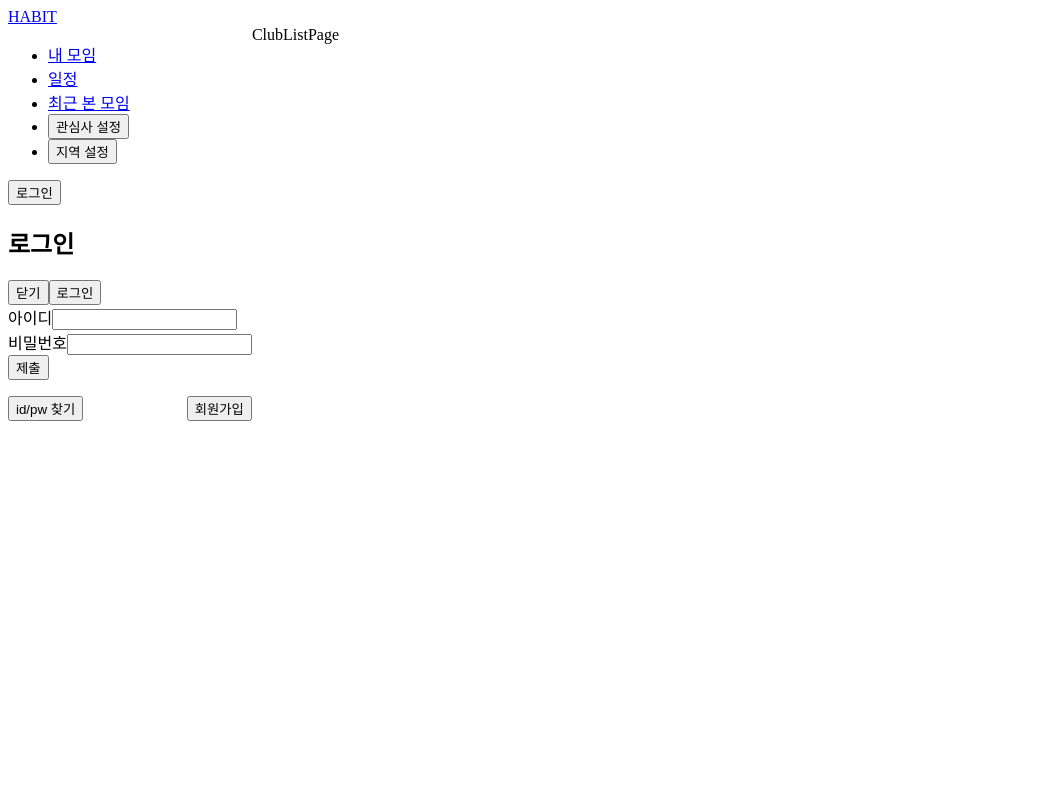
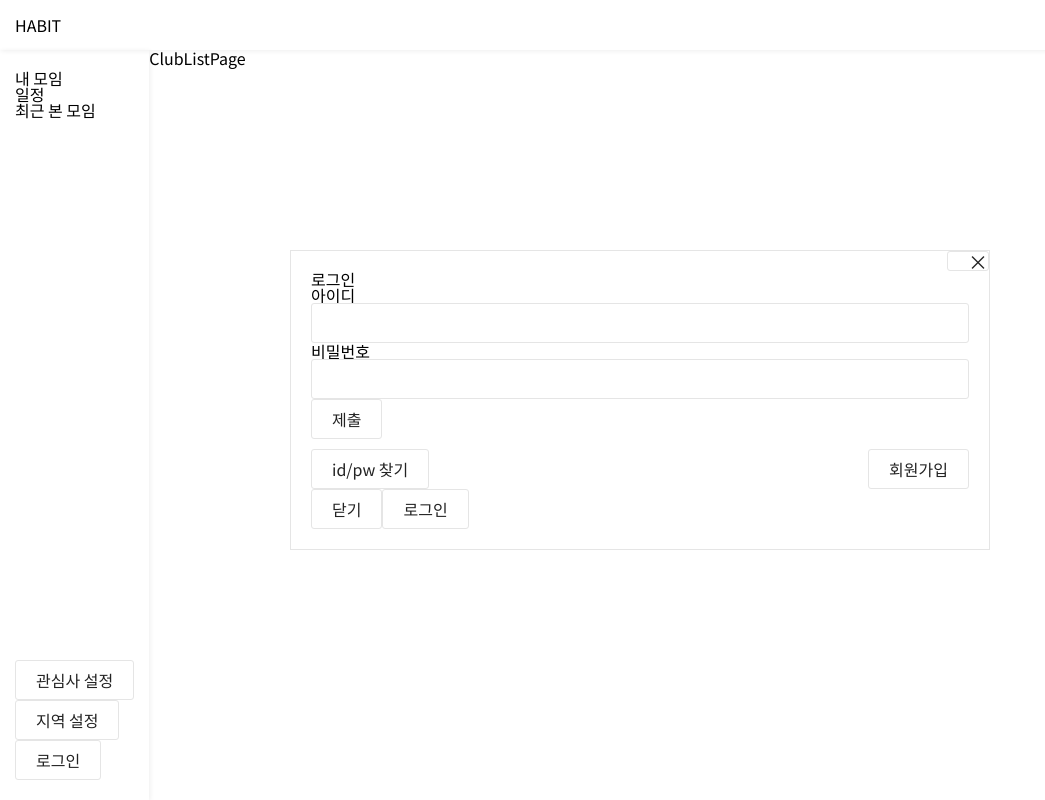
Before and after one commit to Team-ants-grasshoppers/habit-frontend, a React (Vite) app: page /clublist in a window 1280 px wide. Both pictures are taken after a click on the button "로그인". Shown: the whole page, without its empty margins (0-1045 px from the left). Built offline with nearby package versions, Linux system fonts and the light colour scheme; a web font is replaced by a local one.

Commit message:
design: 공통 디자인 및 요소 구분 스타일 적용

```diff
--- a/src/App.tsx
+++ b/src/App.tsx
@@ -1,10 +1,12 @@
 import { BrowserRouter } from 'react-router-dom';
 import AppRoutes from './routes';
+import GlobalStyle from './common/style/GlobalStyle';
 
 function App() {
   return (
     <>
       <BrowserRouter>
+        <GlobalStyle />
         <AppRoutes />
       </BrowserRouter>
     </>
--- a/src/common/components/ui/Modal.tsx
+++ b/src/common/components/ui/Modal.tsx
@@ -1,4 +1,5 @@
-import React, { useState } from 'react';
+import styled from '@emotion/styled';
+import React, { useEffect, useState } from 'react';
 
 /**
  * 입력 필드의 구성 정보
@@ -81,6 +82,27 @@ const Modal: React.FC<ModalProps> = ({
 }) => {
   const [formState, setFormState] = useState<Record<string, string>>({});
 
+  // 모달 상태에 따라 body에 클래스 onModal 추가/제거
+  useEffect(() => {
+    isOpen ? document.body.classList.add('onModal') : document.body.classList.remove('onModal');
+    return () => {
+      document.body.classList.remove('onModal');
+    };
+  }, [isOpen]);
+
+  // esc로 모달창 닫기
+  useEffect(() => {
+    if (!isOpen || !onCancel) return;
+    const handleKeyDown = (e: KeyboardEvent) => {
+      if (e.key === 'Escape') onCancel();
+    };
+
+    window.addEventListener('keydown', handleKeyDown);
+    return () => {
+      window.removeEventListener('keydown', handleKeyDown);
+    };
+  }, [isOpen, onCancel]);
+
   if (!isOpen) return null;
 
   const handleCheckboxChange = (item: string) => {
@@ -103,8 +125,8 @@ const Modal: React.FC<ModalProps> = ({
   };
 
   return (
-    <div>
-      <div>
+    <>
+      <ModalStyle>
         {title && <h2>{title}</h2>}
         {description && <p>{description}</p>}
 
@@ -139,16 +161,49 @@ const Modal: React.FC<ModalProps> = ({
           </div>
         )}
 
+        {children && <div>{children}</div>}
         {(confirmText && onConfirm) || (cancelText && onCancel) ? (
           <div>
             {cancelText && onCancel && <button onClick={onCancel}>{cancelText}</button>}
             {confirmText && onConfirm && <button onClick={handleConfirm}>{confirmText}</button>}
           </div>
         ) : null}
-        {children && <div>{children}</div>}
-      </div>
-    </div>
+
+        {/* 닫기 버튼 */}
+        {onCancel && (
+          <div>
+            <CloseModal onClick={onCancel} aria-label="모달 닫기">
+              ×
+            </CloseModal>
+          </div>
+        )}
+      </ModalStyle>
+    </>
   );
 };
 
 export default Modal;
+
+const ModalStyle = styled.div`
+  position: fixed;
+  width: 80%;
+  background: white;
+  border: var(--border);
+  left: 50%;
+  top: 50%;
+  transform: translate(-50%, -50%);
+  max-width: 70rem;
+  min-width: 32rem;
+  padding: 2rem;
+  min-height: 30rem;
+`;
+
+const CloseModal = styled.button`
+  position: absolute;
+  top: 0;
+  right: 0;
+  width: 2rem;
+  height: 2rem;
+  border: var(--border);
+  font-size: 2rem;
+`;
--- a/src/common/layout/Header.tsx
+++ b/src/common/layout/Header.tsx
@@ -1,12 +1,23 @@
-// src/components/layout/Header.tsx
+import styled from '@emotion/styled';
 import { Link } from 'react-router-dom';
+import { alc, flexStyle, jb, sectionStyle } from '../style/common.css';
+import { layoutTheme } from './layoutStyle.css';
 
 const Header = () => {
   return (
-    <header>
+    <HeaderStyle>
       <Link to="/">HABIT</Link>
-    </header>
+    </HeaderStyle>
   );
 };
 
 export default Header;
+
+const HeaderStyle = styled.header`
+  ${sectionStyle}
+  ${flexStyle}
+  ${jb}
+  ${alc}
+  box-shadow: var(--shadow);
+  height: ${layoutTheme.header.height};
+`;
--- a/src/common/layout/Layout.tsx
+++ b/src/common/layout/Layout.tsx
@@ -6,7 +6,7 @@ const Layout = () => {
   return (
     <>
       <Header />
-      <div style={{ display: 'flex' }}>
+      <div style={{ display: 'flex', height: '100%' }}>
         <Sidebar />
         <main>
           <Outlet />
--- a/src/common/layout/Sidebar.tsx
+++ b/src/common/layout/Sidebar.tsx
@@ -6,6 +6,9 @@ import { RootState } from '../../store';
 import Login from '../../features/user/components/Login';
 import InterestModal from '../components/utils/InterestModal';
 import RegionModal from '../components/utils/RegionModal';
+import styled from '@emotion/styled';
+import { fc, flexStyle, jb, sectionStyle } from '../style/common.css';
+import { layoutTheme } from './layoutStyle.css';
 
 const Sidebar: React.FC = () => {
   const userState = useSelector((state: RootState) => state.user);
@@ -18,7 +21,7 @@ const Sidebar: React.FC = () => {
   const [selectedRegions, setSelectedRegions] = useState<string[]>([]);
 
   return (
-    <aside>
+    <AsideStyle>
       <nav>
         <ul>
           <li>
@@ -30,16 +33,18 @@ const Sidebar: React.FC = () => {
           <li>
             <Link to="/recent">최근 본 모임</Link>
           </li>
+        </ul>
+      </nav>
+
+      <div>
+        <ul>
           <li>
             <button onClick={() => setInterestOpen(true)}>관심사 설정</button>
           </li>
           <li>
             <button onClick={() => setRegionOpen(true)}>지역 설정</button>
           </li>
-        </ul>
-      </nav>
-
-      <div>
+          <li>
             <button
               onClick={() => {
                 if (userState.isLogin) {
@@ -51,6 +56,8 @@ const Sidebar: React.FC = () => {
             >
               {userState.isLogin ? userState.nickname : '로그인'}
             </button>
+          </li>
+        </ul>
       </div>
 
       {/* 관심사 모달 */}
@@ -71,8 +78,20 @@ const Sidebar: React.FC = () => {
 
       {/* 로그인 모달 */}
       <Login isOpen={isLoginOpen} onClose={() => setLoginOpen(false)} />
-    </aside>
+    </AsideStyle>
   );
 };
 
 export default Sidebar;
+
+const AsideStyle = styled.aside`
+  ${sectionStyle}
+  ${flexStyle}
+  ${fc}
+  ${jb}
+  width: auto;
+  padding-top: 2rem;
+  padding-bottom: 2rem;
+  box-shadow: var(--shadow);
+  height: calc(100vh - ${layoutTheme.header.height});
+`;
--- /dev/null
+++ b/src/common/layout/layoutStyle.css.ts
@@ -0,0 +1,7 @@
+export const layoutTheme = {
+  header: {
+    height: '5rem',
+  },
+};
+
+export type LayoutTheme = typeof layoutTheme;
--- a/src/common/style/GlobalStyle.tsx
+++ b/src/common/style/GlobalStyle.tsx
@@ -1,7 +1,8 @@
 /** @jsxImportSource @emotion/react */
 import { Global, css } from '@emotion/react';
+import { commonStyle } from './common.css';
 
-const globalStyle = css`
+const resetStyle = css`
   @import url('https://fonts.googleapis.com/css2?family=Noto+Sans+KR:wght@100;300;400;500;700;900&display=swap');
   @import url('https://cdnjs.cloudflare.com/ajax/libs/pretendard/1.3.9/static/pretendard.css');
   @import url('https://fonts.googleapis.com/css2?family=Inter:wght@100;200;300;400;500;600;700;800;900&display=swap');
@@ -37,22 +38,20 @@ const globalStyle = css`
 
     --textColor: #232323;
     --border: 1px solid #e5e5e5;
-    --radius: 0.5rem;
+    --radius: 0.3rem;
     --inputHeight: 5rem;
-    --shadow: #eee 1px 0px 6px 1px;
+    --shadow: #eee 1px 1px 5px 0px;
   }
 
   html,
   body {
     font-size: 62.5%;
   }
-  body {
+  #root {
     position: relative;
     width: 100%;
     height: auto;
-    min-height: 100vh;
     margin: 0 auto;
-    box-shadow: var(--shadow);
   }
   * {
     font-family: 'Pretendard', 'Noto Sans KR', sans-serif;
@@ -218,8 +217,13 @@ const globalStyle = css`
   } */
 `;
 
-function GlobalStyle() {
-  return <Global styles={globalStyle} />;
-}
+const GlobalStyle: React.FC = () => {
+  return (
+    <>
+      <Global styles={resetStyle} />
+      <Global styles={commonStyle} />
+    </>
+  );
+};
 
 export default GlobalStyle;
--- a/src/common/style/common.css.ts
+++ b/src/common/style/common.css.ts
@@ -1,44 +1,38 @@
 // common.css.ts
 import { css } from '@emotion/react';
 import styled from '@emotion/styled';
-import searchIcon from '../assets/icons/search.png';
-import searchIconOrg from '../assets/icons/search-org.png';
-import { AppTheme, theme as defaultTheme } from './theme.css';
 
-type ThemeType = typeof defaultTheme;
-export const globalStyles = (t: ThemeType) => css`
+export const commonStyle = css`
   input[type='text'],
   input[type='password'],
   input[type='email'],
   input[type='number'],
   input[type='address'],
   input[type='tel'] {
-    border: 1px solid ${t.colors.border};
-    color: ${t.colors.text};
-    border-radius: ${t.border.radius};
-    padding: ${t.spacing.xs} ${t.spacing.md};
-    background: ${t.backgrounds.white};
-    height: 2.5rem;
+    border: var(--border);
+    color: var(--textColor);
+    border-radius: var(--radius);
+    padding: 1rem 2rem;
+    background: #fff;
+    height: 4rem;
     width: 100%;
-    margin-bottom: ${t.spacing.md};
   }
   button {
-    border: ${t.border.width} ${t.border.style} ${t.colors.border};
-    color: ${t.colors.text};
-    border-radius: ${t.border.radius};
-    padding: 0 ${t.spacing.xl};
-    background: ${t.backgrounds.light};
-    height: 2.5rem;
+    border: var(--border);
+    color: var(--textColor);
+    border-radius: var(--radius);
+    padding: 0 2rem;
+    background: #fff;
+    height: 4rem;
   }
   button[type='submit'] {
     width: 100%;
-    font-weight: ${t.fontWeights.medium};
-    color: ${t.colors.white || '#ffffff'};
+    font-weight: 500;
+    color: #fff;
     border: 0;
-    background: ${t.colors.primary};
+    background: var(--primary);
   }
 
-  /* 나머지 스타일들 동일하게 t를 사용하여 참조 */
   .dn {
     display: none;
   }
@@ -77,45 +71,13 @@ export const globalStyles = (t: ThemeType) => css`
     margin-left: 0.2rem;
     vertical-align: top;
     border-radius: 100%;
-    background: ${t.colors.primary};
+    background: var(--primary);
   }
 
   .inner {
     position: relative;
     width: 100%;
     margin: 0 auto;
-  }
-
-  h2.headline {
-    font-size: ${t.fontSizes.xl};
-    font-weight: ${t.fontWeights.bold};
-  }
-
-  .chk_box {
-    display: inline-block;
-    position: relative;
-    line-height: 1.8rem;
-  }
-  .chk_box label {
-    display: inline-block;
-    padding-left: 2.4rem;
-  }
-  .chk_box input[type='checkbox'] {
-    position: absolute;
-    top: 0.4rem;
-    left: 0;
-  }
-  .chk_box label:before {
-    content: '';
-    position: absolute;
-    top: 0.4rem;
-    left: 0;
-    width: 1.8rem;
-    height: 1.8rem;
-    background: url(../images/ic_chk.png) no-repeat 0 0;
-  }
-  .chk_box input[type='checkbox']:checked + label:before {
-    background: url(../images/ic_chk_on.png) no-repeat 0 0;
   }
 `;
 
@@ -131,6 +93,9 @@ export const fullSize = css`
 
 export const flexStyle = css`
   display: flex;
+`;
+export const fc = css`
+  flex-direction: column;
 `;
 export const jc = css`
   justify-content: center;
@@ -166,19 +131,19 @@ export const iconBtn = css`
   background-color: initial;
 `;
 
-export const input01 = styled.input<{ theme: AppTheme }>`
-  border: 1px solid ${(props) => props.theme.colors.border};
+export const input01 = styled.input`
+  border: 1px solid var(--border);
   width: 100%;
 `;
 
 export const section = styled.div`
   ${sectionStyle}
 `;
-export const sectionTitle = styled.h2<{ theme: AppTheme }>`
+export const sectionTitle = styled.h2`
   text-align: center;
   margin: 3rem 0;
-  font-size: ${(props) => props.theme.fontSizes.md};
-  font-weight: ${(props) => props.theme.fontWeights.medium};
+  font-size: 2rem;
+  font-weight: 500;
 `;
 export const containImg = styled.img`
   ${fullSize}
@@ -190,10 +155,8 @@ export const coverImg = styled.img`
 `;
 
 export const searchBtn = styled.button`
-  background-image: url(${searchIcon});
   ${iconBtn}
 `;
 export const searchBtnOrg = styled.button`
-  background-image: url(${searchIconOrg});
   ${iconBtn}
 `;
```
Lines whose indentation alone changed are shown as unchanged.
